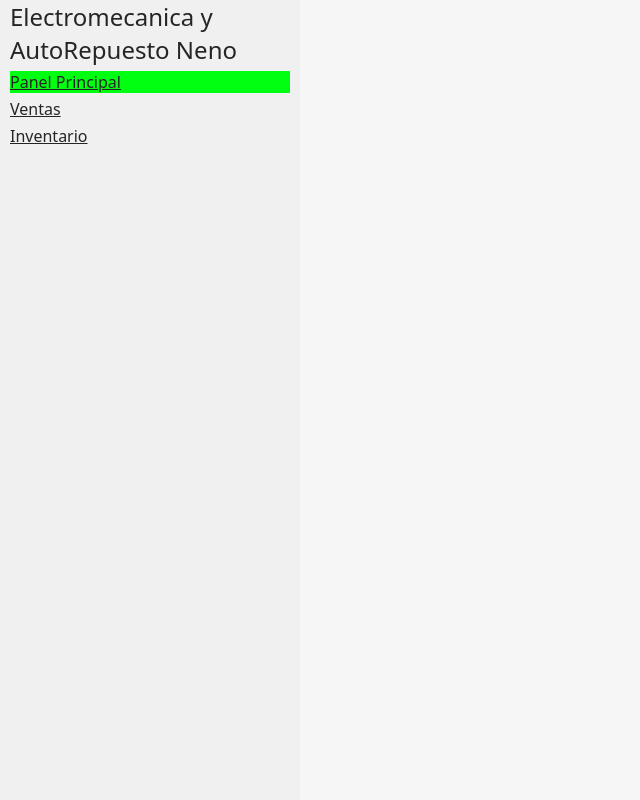
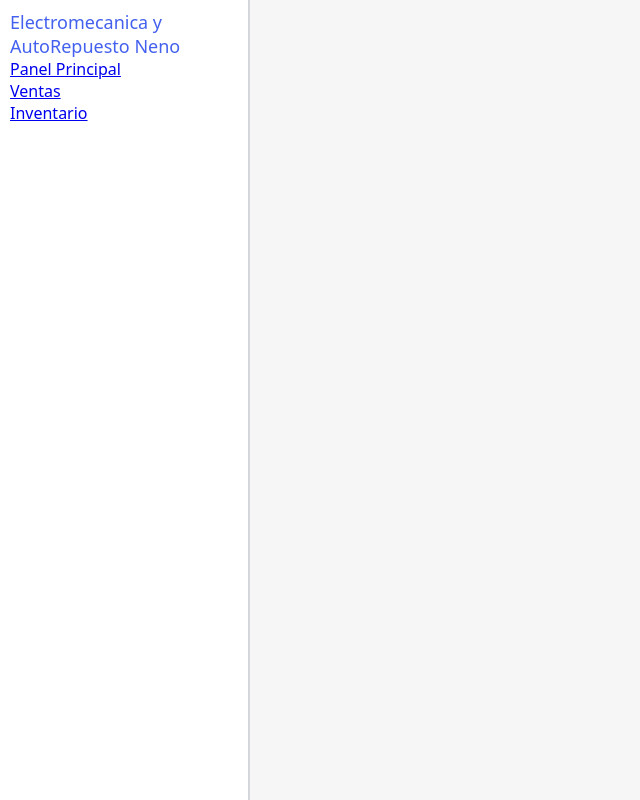
Before and after one commit to RodnerB/SistemaTallerRepuesto, a React (Vite) app: page / in a window 1280 px wide. Shown: the whole page, without its empty margins (0-640 px from the left). Built offline with nearby package versions, Linux system fonts and the light colour scheme; a web font is replaced by a local one.

Commit message:
Refactor Layout.css for improved theming and sidebar structure

```diff
--- a/src/layout/Layout.css
+++ b/src/layout/Layout.css
@@ -1,29 +1,59 @@
 aside {
-    width: 300px;
+    width: 250px;
     height: 100vh;
-    padding:  0 10px;
-    color: #252525;
-    background-color: #f0f0f0;
+    padding:10px;
+    background-color: var(--main-bg-color);
     display: flex;
     flex-direction: column;
     text-align: left;
-}
+    border-right: 2px solid var(--border-color);
 
-.module {
-    display: flex;
-    gap: 10px;
-    color: #252525;
-    background-color: #f0f0f0;
-    margin: 5px 0;
+    > header{
+        display: flex;
+        align-items: center;
+        gap: 10px;
+        color: var(--main-color);
 
-    &:hover {
-        background-color: black;
-        color: #fff;
+        > h2{
+            font-size: 1.125rem;
+            color: inherit;
+        }
+
+        > .carIcon{
+            width: 1.625rem;
+            height: auto;
+            stroke: var(--main-color);
+        }
     }
 
+    > section {
 
+        text-decoration: none;
+        > h3{
+
+            color: var(--text-color);
+            font-size: 1rem;
+        }
+        display: flex;
+        flex-direction: column;
+        gap: 5px;
+
+
+        .modules {
+            text-decoration: none;
+            color: var(--dark-text-color);
+            font-size: 1rem;
+            line-height: 1.5;
+            padding: 0 0 0 10px;
+            border-radius: 8px;
+
+            &.active{
+                background-color: var(--selected-color);
+                color: var(--selected-text-color);
+            }
+            &:hover{
+                background-color: var(--hover-bg-color);
+            }
+        }
+    }
 }
-
-.module.active {
-    background-color: #00ff11;
-}
```
